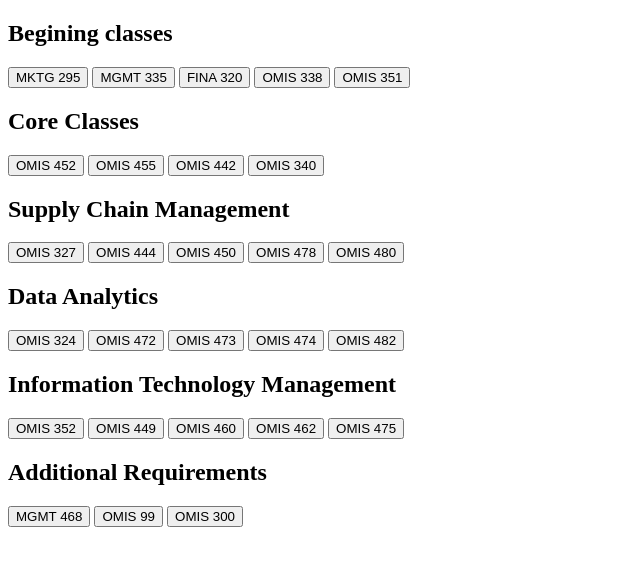
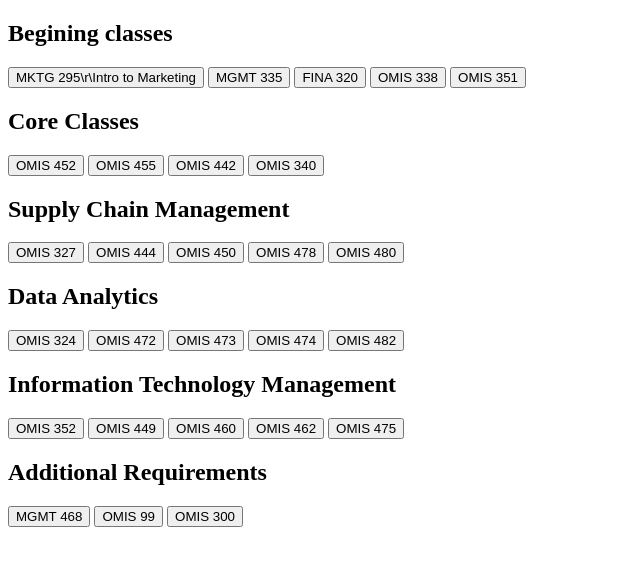
Before and after one commit to z1827320/omis485project, a plain HTML site: page index.html in a window 1280 px wide. Shown: the whole page, without its empty margins (0-640 px from the left). Drawn offline with Linux system fonts and the light colour scheme.

Commit message:
Update index.html

```diff
--- a/index.html
+++ b/index.html
@@ -7,7 +7,7 @@
         <body>
             <div class="firstclass">
                 <h2>Begining classes</h2>
-                <input type="button" value="MKTG 295">
+                <input type="button" value="MKTG 295\r\Intro to Marketing">
                 <input type="button" value="MGMT 335">
                 <input type="button" value="FINA 320">
                 <input type="button" value="OMIS 338">
```
